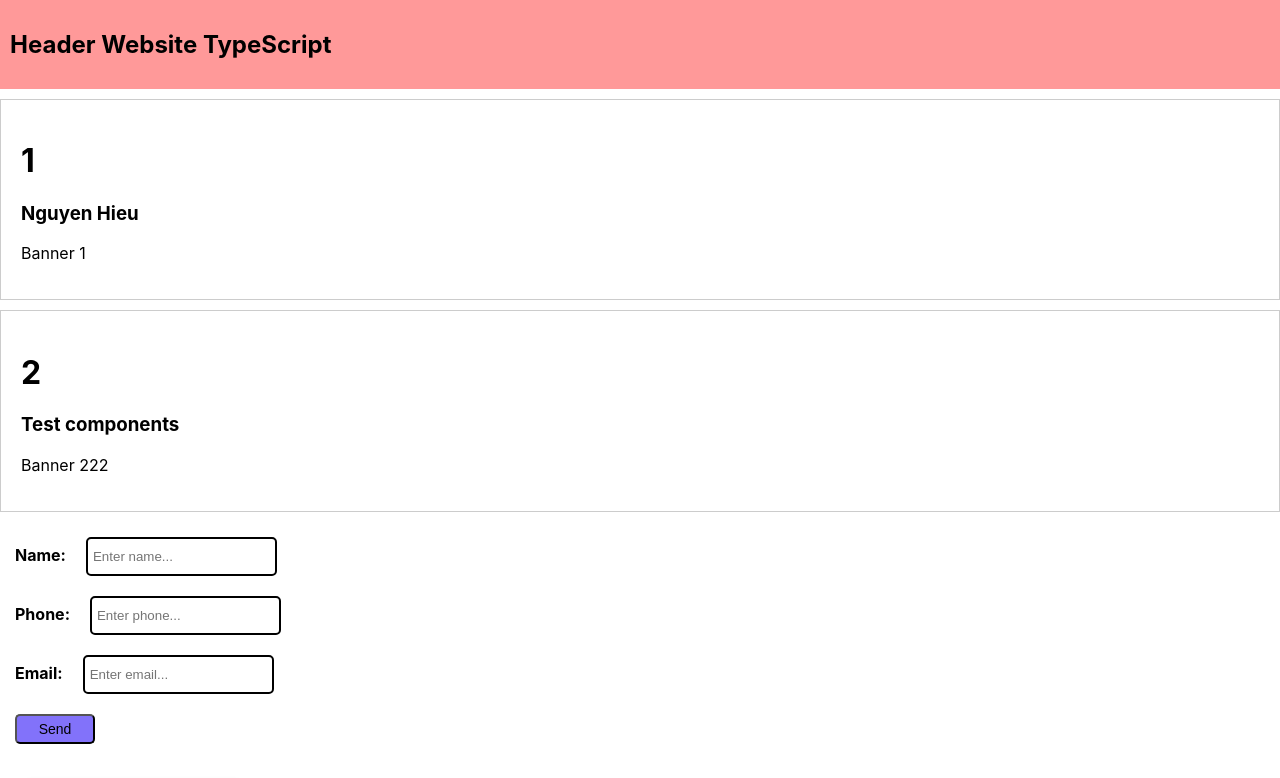
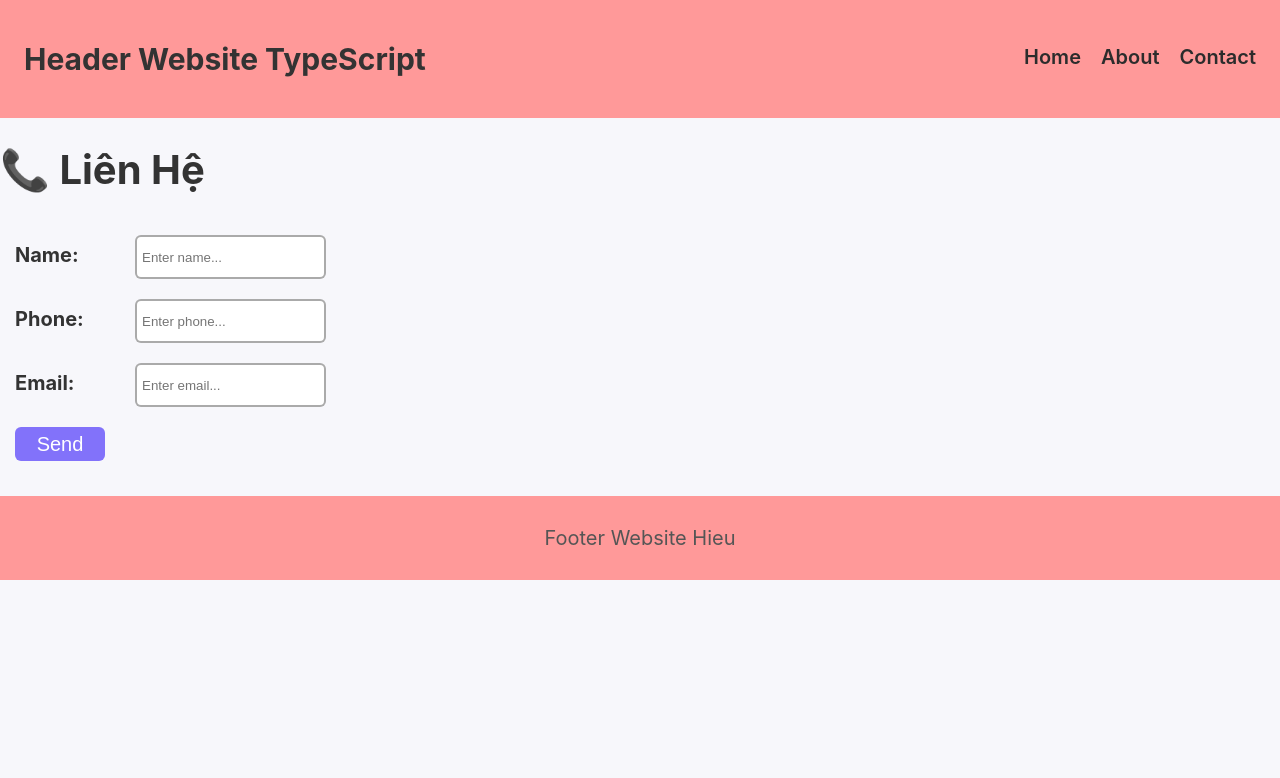
Before and after one commit to ndh10dev/reactjs, a React (Create React App) app in the folder my-app-ts/: page /contact in a window 1280 px wide. Shown: the top 778 px of the page. Built offline with nearby package versions, Linux system fonts and the light colour scheme.

Commit message:
update 16/12

```diff
--- a/my-app-ts/package.json
+++ b/my-app-ts/package.json
@@ -13,6 +13,7 @@
     "@types/react-dom": "^19.2.3",
     "react": "^19.2.1",
     "react-dom": "^19.2.1",
+    "react-router-dom": "^7.10.1",
     "react-scripts": "5.0.1",
     "typescript": "^4.9.5",
     "web-vitals": "^2.1.4"
--- a/my-app-ts/src/App.tsx
+++ b/my-app-ts/src/App.tsx
@@ -1,3 +1,4 @@
+import { Routes, Route } from "react-router-dom";
 import Header from "./components/Header";
 import Footer from "./components/Footer";
 import Banner from "./components/Banner";
@@ -12,18 +13,36 @@ function App() {
     <div className="App">
       <Header />
 
-      <Banner id="1" title="Nguyen Hieu" description="Banner 1" />
-      <Banner id="2" title="Test components" description="Banner 222" />
-
-      <Form />
-
-      <OurReputation data={data} />
-
-      <ClickCounter />
-
-      <TodoList />
-
-      <UserForm />
+      <Routes>
+        <Route
+          path="/"
+          element={
+            <>
+              <h1>🏠 Trang Chủ</h1>
+              <Banner id="1" title="Nguyen Hieu" description="Banner 1" />
+              <Banner id="2" title="Test components" description="Banner 222" />
+              <ClickCounter />
+              <UserForm />
+            </>
+          }/>
+        <Route
+          path="/about"
+          element={
+            <>
+              <h1>ℹ️ Giới Thiệu</h1>
+              <OurReputation data={data} />
+              <TodoList />
+            </>
+          } />
+        <Route
+          path="/contact"
+          element={
+          <>
+          <h1>📞 Liên Hệ</h1>
+          <Form />
+          </>
+          } />
+      </Routes>
 
       <Footer />
     </div>
--- a/my-app-ts/src/components/Header.tsx
+++ b/my-app-ts/src/components/Header.tsx
@@ -1,9 +1,17 @@
+import { Link } from "react-router-dom";
 
 function Header() {
   return (
-    <header style={{backgroundColor: '#ff9999ff', padding: '10px'}}>
+    <header className="header">
       <h2>Header Website TypeScript</h2>
+
+      <nav className="nav">
+        <Link to="/" className="nav-link">Home</Link>
+        <Link to="/about" className="nav-link">About</Link>
+        <Link to="/contact" className="nav-link">Contact</Link>
+      </nav>
     </header>
   );
 }
+
 export default Header;
--- a/my-app-ts/src/index.css
+++ b/my-app-ts/src/index.css
@@ -1,56 +1,120 @@
 body {
   margin: 0;
-  font-family: -apple-system, BlinkMacSystemFont, 'Segoe UI', 'Roboto', 'Oxygen',
-    'Ubuntu', 'Cantarell', 'Fira Sans', 'Droid Sans', 'Helvetica Neue',
-    sans-serif;
-  -webkit-font-smoothing: antialiased;
-  -moz-osx-font-smoothing: grayscale;
+  font-family: -apple-system, BlinkMacSystemFont, "Segoe UI", Roboto, Oxygen,
+    Ubuntu, Cantarell, "Fira Sans", "Droid Sans", "Helvetica Neue", sans-serif;
+  background-color: #f7f7fb;
+  font-size: 20px;
+  color: #333;
 }
 
 code {
-  font-family: source-code-pro, Menlo, Monaco, Consolas, 'Courier New',
-    monospace;
+  font-family: Menlo, Monaco, Consolas, "Courier New", monospace;
 }
 
-.card-our-repu{
+/*HEADER*/
+header {
+  background-color: #ff9999;
+  padding: 16px 24px;
+  display: flex;
+  justify-content: space-between; /* chữ trái – menu phải */
+  align-items: center;
+}
+
+/*REACT ROUTER*/
+.nav {
+  display: flex;
+  gap: 20px;
+}
+
+.nav a {
+  text-decoration: none;
+  font-weight: 600;
+  color: #2c2c2c;
+  position: relative;
+  padding-bottom: 4px;
+}
+
+.nav a:hover {
+  color: #5a4bff;
+}
+
+.nav a.active {
+  color: #5a4bff;
+}
+
+/*PAGE CONTENT*/
+.page {
+  padding: 20px 30px;
+}
+
+/*CARD OUR REPUTATION*/
+.card-our-repu {
   border: 1px solid #00000033;
   border-radius: 10px;
-  gap: 30px;
   margin: 10px;
-  padding: 10px;
-  width: 200px;
+  padding: 15px;
+  width: 220px;
   box-shadow: 2px 2px 5px #00000022;
+  background: #fff;
+  transition: all 0.2s ease;
 }
-.card-our-repu:hover{
-  box-shadow: 4px 4px 10px #00000044;
+
+.card-our-repu:hover {
+  box-shadow: 4px 4px 12px #00000044;
+  transform: translateY(-3px);
+}
+
+/*BUTTON*/
+button {
+  background-color: #8272fa;
+  color: white;
+  width: 90px;
+  height: 34px;
+  font-size: 20px;
+  border-radius: 6px;
+  border: none;
+  margin: 5px;
+  cursor: pointer;
+  transition: all 0.2s ease;
+}
+
+button:hover {
+  background-color: #675ccd;
   transform: translateY(-2px);
 }
-button{
-  background-color: rgb(130, 114, 250);
-  width: 80px;
+
+/*INPUT*/
+input {
   height: 30px;
-  font-size: 14px;
-  border-radius: 5px;
+  border-radius: 6px;
+  border: 2px solid #00000055;
   margin: 5px;
-  text-align: center;
-  cursor: pointer;
-  margin: 5px;
+  padding: 0 8px;
 }
-button:hover{
-  background-color: rgb(103, 92, 205);
-  transform: translateY(-2px);
+
+/*LIST*/
+ul {
+  list-style: none;
+  padding: 0;
 }
-input{
-  height: 25px;
-  border-radius: 5px;
-  border:2px solid #000000ff;
-  margin:5px;
+
+li {
+  margin: 5px 0;
 }
-ul{
-  list-style-type: none;
-}
-label{
+
+/*LABEL*/
+label {
   font-weight: bold;
   margin: 5px;
   width: 100px;
+  display: inline-block;
 }
+
+/*FOOTER*/
+footer {
+  background-color: #eee;
+  text-align: center;
+  padding: 12px;
+  margin-top: 30px;
+  color: #555;
+}
--- a/my-app-ts/src/index.tsx
+++ b/my-app-ts/src/index.tsx
@@ -1,19 +1,20 @@
-import React from 'react';
-import ReactDOM from 'react-dom/client';
-import './index.css';
-import App from './App';
-import reportWebVitals from './reportWebVitals';
+import React from "react";
+import ReactDOM from "react-dom/client";
+import { BrowserRouter } from "react-router-dom";
+import "./index.css";
+import App from "./App";
+import reportWebVitals from "./reportWebVitals";
 
 const root = ReactDOM.createRoot(
-  document.getElementById('root') as HTMLElement
+  document.getElementById("root") as HTMLElement
 );
+
 root.render(
   <React.StrictMode>
-    <App />
+    <BrowserRouter>
+      <App />
+    </BrowserRouter>
   </React.StrictMode>
 );
 
-// If you want to start measuring performance in your app, pass a function
-// to log results (for example: reportWebVitals(console.log))
-// or send to an analytics endpoint. Learn more: https://bit.ly/CRA-vitals
 reportWebVitals();
--- /dev/null
+++ b/my-app-ts/src/pages/About.tsx
@@ -0,0 +1,3 @@
+export default function About() {
+  return <h2>ℹ️ Giới Thiệu</h2>;
+}
--- /dev/null
+++ b/my-app-ts/src/pages/Contact.tsx
@@ -0,0 +1,3 @@
+export default function Contact() {
+  return <h2>📞 Liên Hệ</h2>;
+}
--- /dev/null
+++ b/my-app-ts/src/pages/Home.tsx
@@ -0,0 +1,3 @@
+export default function Home() {
+  return <h2>🏠 Trang Chủ</h2>;
+}
```
Also changed, not shown: my-app-ts/src/components/Card.tsx (added, +17 -0 lines), my-app-ts/src/components/List.tsx (added, +18 -0 lines), 1 other file (tests, documents, lock files or other folders).
